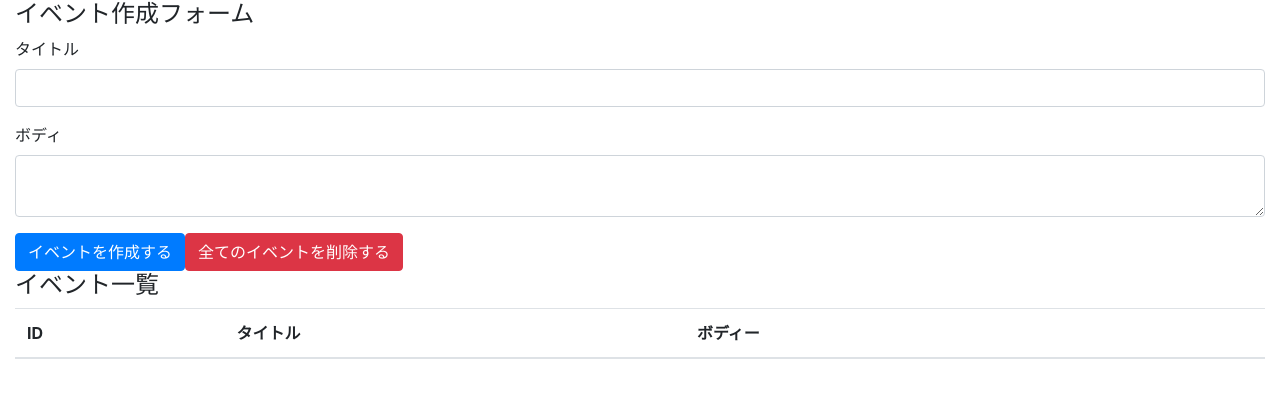
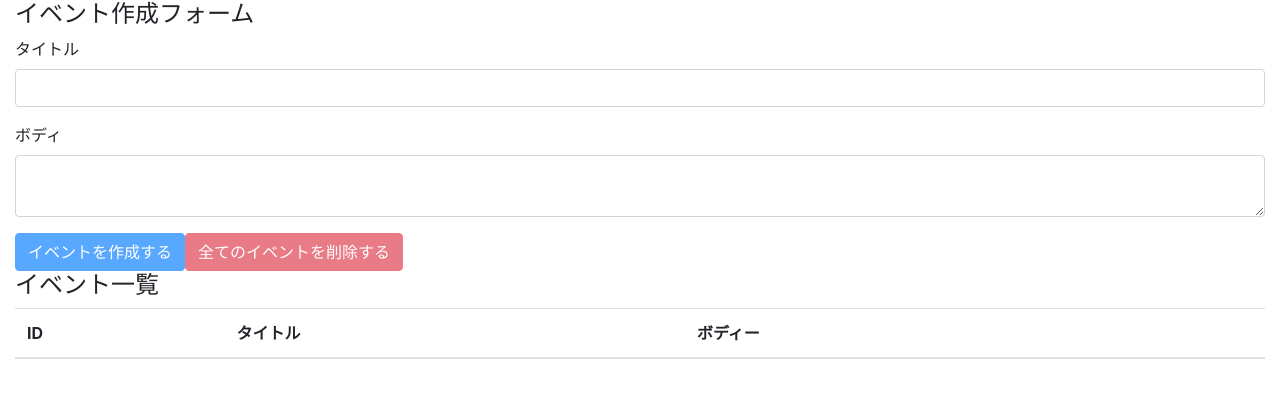
Before and after one commit to sayaka-takeuchi/react-hooks-app, a React (Create React App) app: page / in a window 1280 px wide. Shown: the top 398 px of the page. Built offline with nearby package versions, Linux system fonts and the light colour scheme.

Commit message:
implement all events deletion feature

```diff
--- a/src/components/App.js
+++ b/src/components/App.js
@@ -19,6 +19,17 @@
     setTitle('');
     setBody('');
   };
+
+  const deleteAllEvents = (e) => {
+    e.preventDefault();
+    const result = window.confirm('全てのイベントを本当に削除しても良いですか');
+    if (result)
+      dispatch({
+        type: 'DELETE_ALL_EVENTS',
+      });
+  };
+
+  const unCreatable = title === '' || body === '';
 
   return (
     <div className="container-fluid">
@@ -43,10 +54,20 @@
           />
         </div>
 
-        <button className="btn btn-primary" onClick={addEvent}>
+        <button
+          className="btn btn-primary"
+          onClick={addEvent}
+          disabled={unCreatable}
+        >
           イベントを作成する
         </button>
-        <button className="btn btn-danger">全てのイベントを削除する</button>
+        <button
+          className="btn btn-danger"
+          onClick={deleteAllEvents}
+          disabled={state.length === 0}
+        >
+          全てのイベントを削除する
+        </button>
       </form>
 
       <h4>イベント一覧</h4>
--- a/src/components/Event.js
+++ b/src/components/Event.js
@@ -2,10 +2,14 @@
 const Event = ({ event, dispatch }) => {
   const id = event.id;
   const handleClickDeleteButton = () => {
-    dispatch({
-      type: 'DELETE_EVENT',
-      id,
-    });
+    const result = window.confirm(
+      `イベント{id=${id}}を本当に削除しても良いですか？`
+    );
+    if (result)
+      dispatch({
+        type: 'DELETE_EVENT',
+        id,
+      });
   };
 
   return (
```
